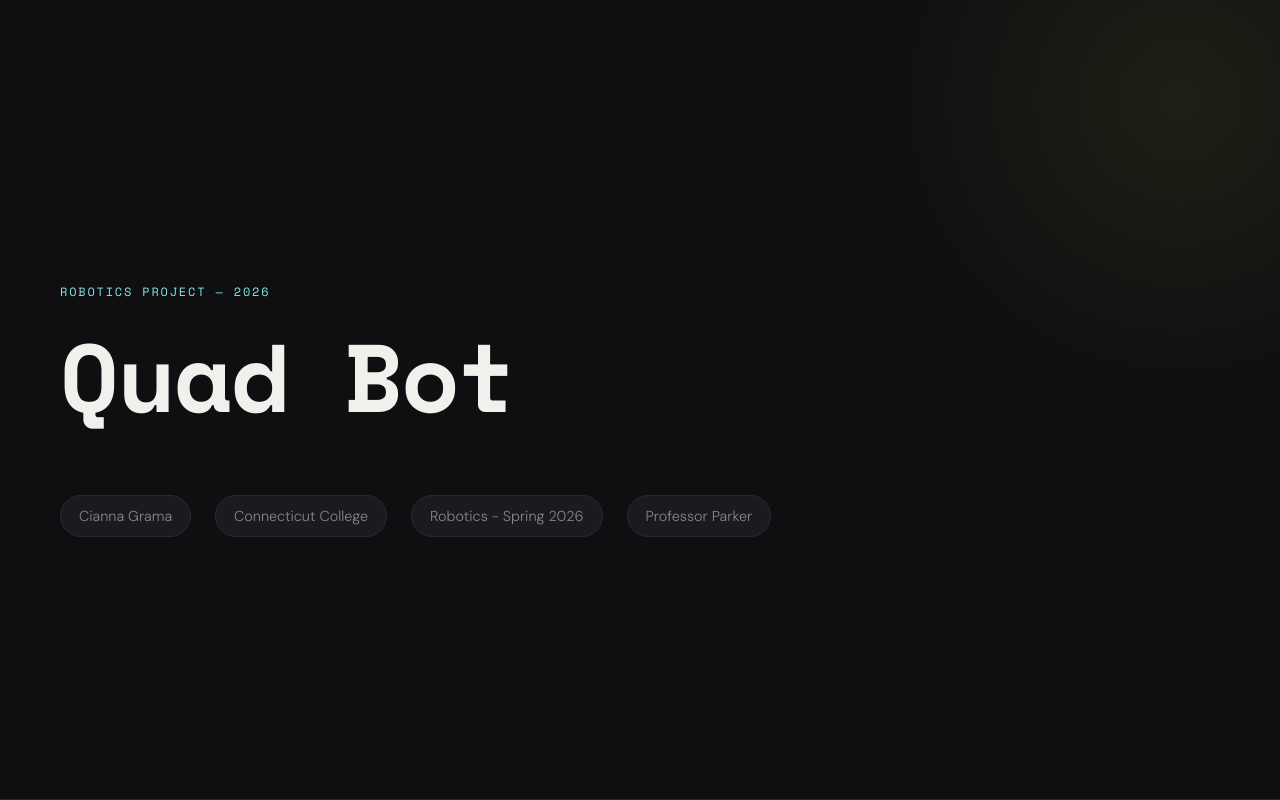
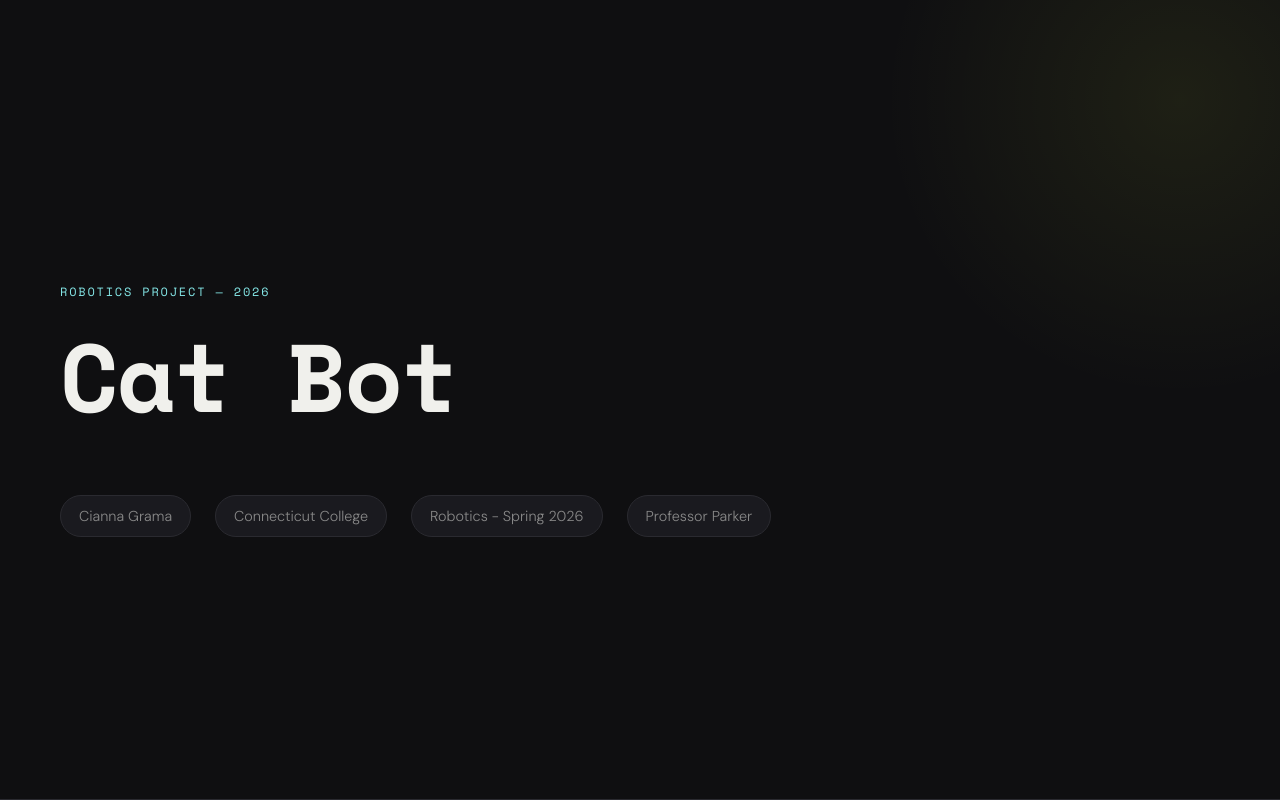
Before and after one commit to cianna-grama/cianna-grama.github.io, a plain HTML site: page robot_project.html in a window 1280 px wide. Shown: the top 800 px of the page. Drawn offline with nearby package versions, Linux system fonts and the light colour scheme.

Commit message:
Update robot_project.html

```diff
--- a/robot_project.html
+++ b/robot_project.html
@@ -188,7 +188,7 @@
   <!-- HERO / PROJECT NAME & MEMBERS -->
   <header>
     <div class="tag">Robotics Project — 2026</div>
-    <h1>Quad Bot</h1>
+    <h1>Cat Bot</h1>
     <div class="section-label"></div>
     <div class="members-row">
       <div class="member-chip">Cianna Grama</div>
```
